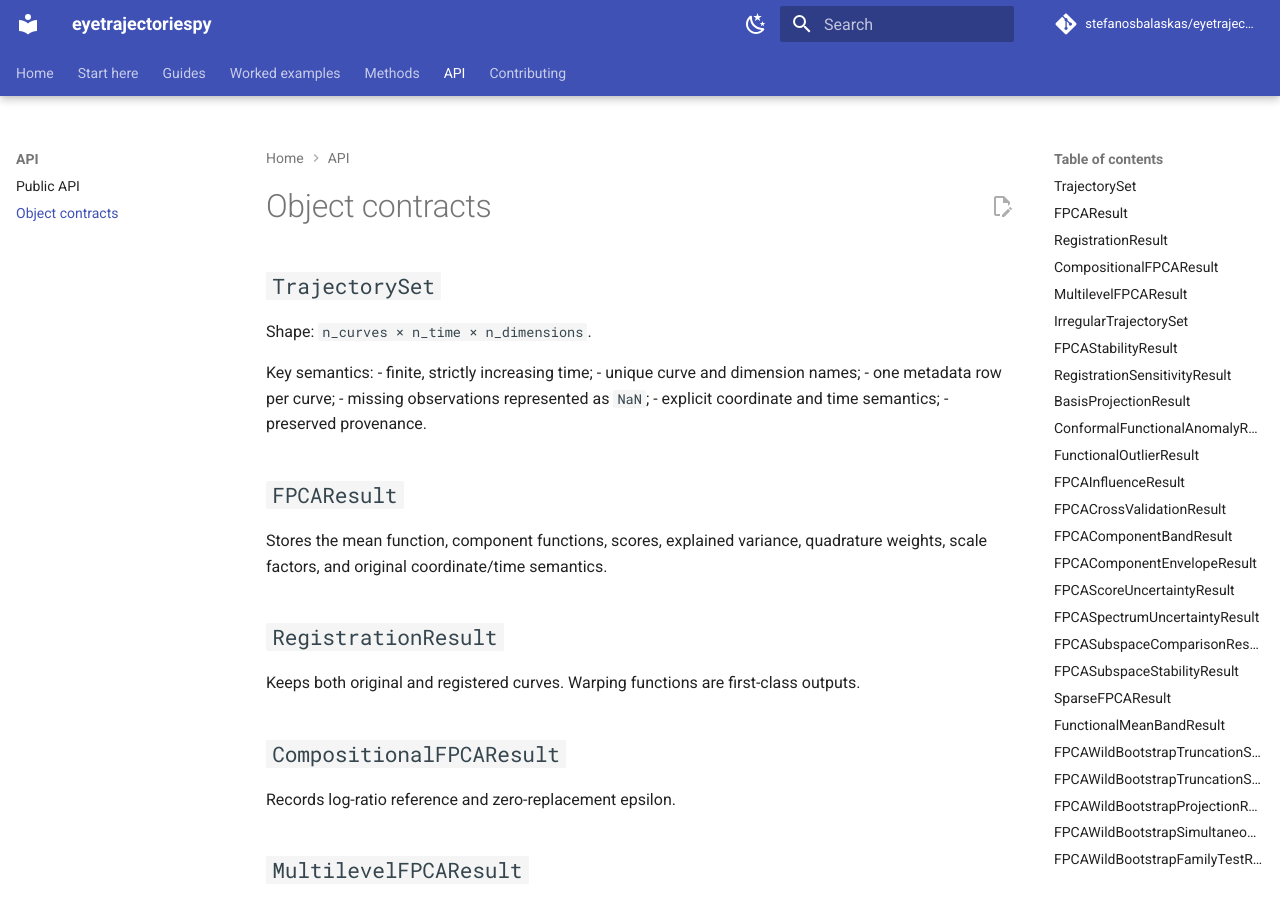
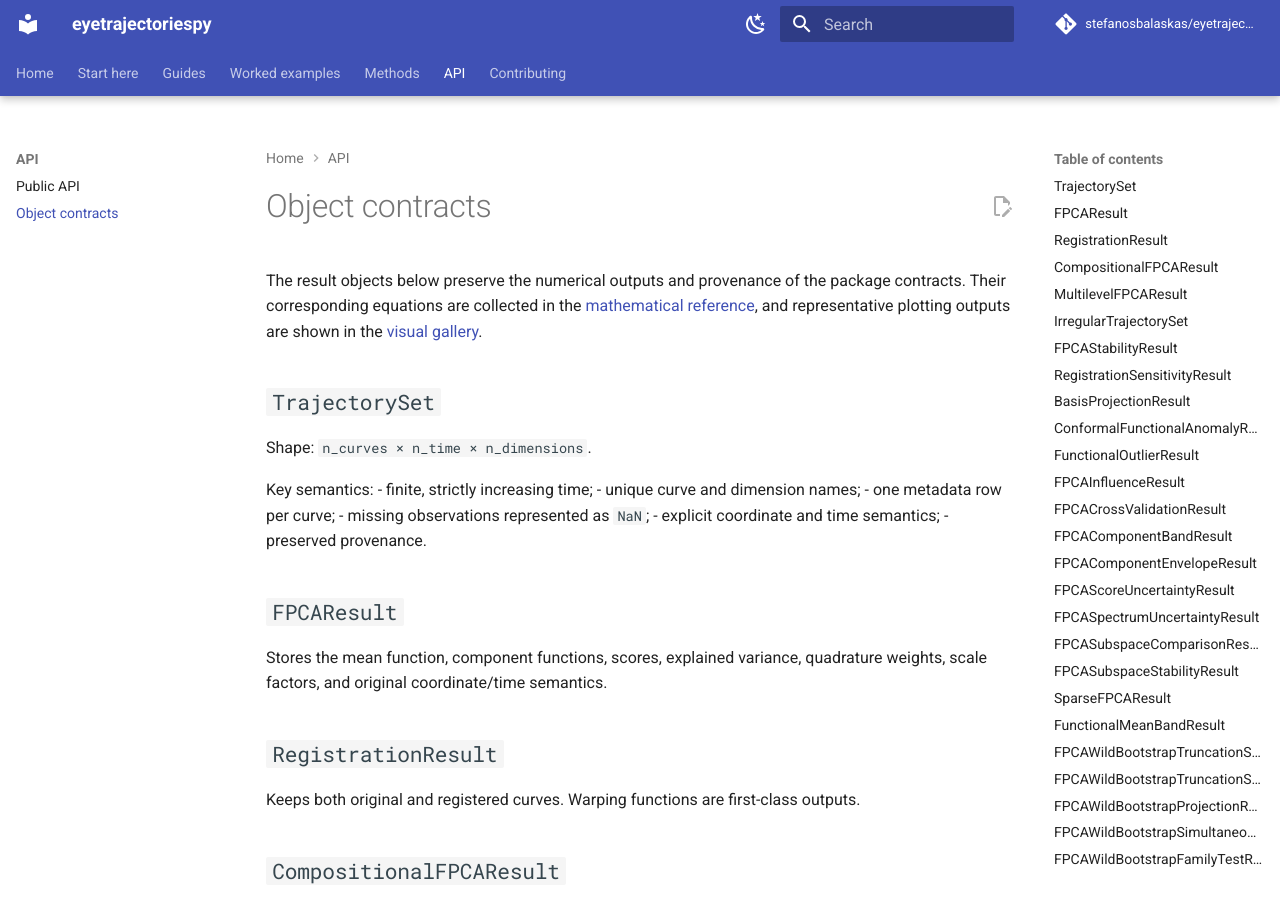
Before and after one commit to stefanosbalaskas/eyetrajectoriespy, an MkDocs documentation site: the page built from docs/reference/objects.md, in a window 1280 px wide and 900 px high. Built offline with MkDocs 1.6.1 and Material for MkDocs 9.7.7, drawn with Linux system fonts in a browser that asks for light colours; comment, search, counter and statistics services are not loaded.

Commit message:
Connect object contracts to equations and gallery

```diff
--- a/docs/reference/objects.md
+++ b/docs/reference/objects.md
@@ -1,4 +1,7 @@
 # Object contracts
+
+The result objects below preserve the numerical outputs and provenance of the package contracts. Their corresponding equations are collected in the [mathematical reference](../methods/mathematical-reference.md), and representative plotting outputs are shown in the [visual gallery](../methods/visual-gallery.md).
+
 
 ## `TrajectorySet`
 
```
